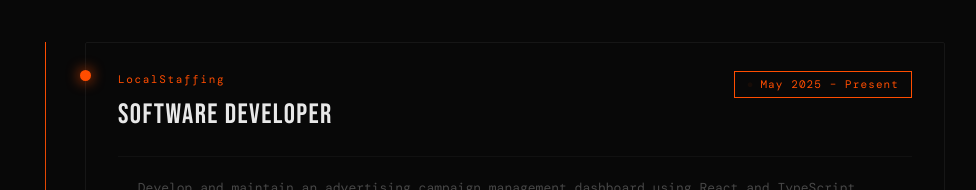
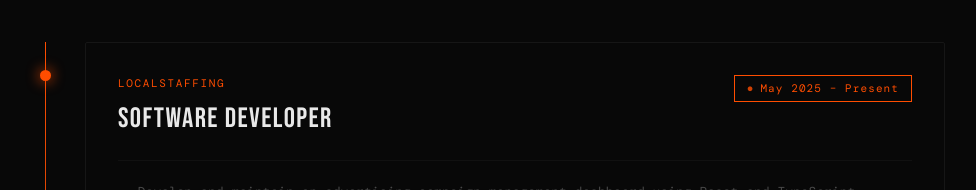
Before and after one commit to ShaNaim/personal-site, a React (Vite) app: page /portfolio in a window 1280 px wide. Shown: the part 1307-1497 px from the top of the page, without its empty margins (145-1121 px from the left). Built offline with nearby package versions, Linux system fonts and the light colour scheme; a web font is replaced by a local one.

Commit message:
:art: converted experience section

```diff
--- a/src/components/modules/portfolio/experience-section.tsx
+++ b/src/components/modules/portfolio/experience-section.tsx
@@ -1,169 +1,62 @@
-import { useState } from "react";
 import { FadeIn } from "@/components/common/fade-in";
 import { SectionLabel } from "@/components/common/section-label";
 import { experiences } from "@/data/portfolio/experience";
 
 export function ExperienceSection() {
-  const [hoveredExp, setHoveredExp] = useState<number | null>(null);
+  // Removed useState: We'll use Tailwind's 'group' utility for hover states instead.
 
   return (
-    <section
-      id="experience"
-      style={{
-        padding: "100px 48px",
-        position: "relative",
-        background: "var(--color-bg)",
-      }}
-    >
-      <div style={{ maxWidth: 900, margin: "0 auto" }}>
+    <section id="experience" className="relative py-[100px] px-12 bg-[var(--color-bg)]">
+      <div className="max-w-[900px] mx-auto">
         <FadeIn>
           <SectionLabel label="02 / Experience" />
-          <div
-            style={{
-              fontFamily: "'Bebas Neue', sans-serif",
-              fontSize: "clamp(48px, 8vw, 96px)",
-              lineHeight: 0.9,
-              color: "var(--color-text)",
-              marginBottom: 64,
-            }}
-          >
+          <h2 className="font-['Bebas_Neue'] text-[48px] md:text-[8vw] lg:text-[96px] leading-[0.9] text-[var(--color-text)] mb-16 uppercase">
             WHERE I'VE
             <br />
             WORKED
-          </div>
+          </h2>
         </FadeIn>
 
-        <div style={{ position: "relative", paddingLeft: 40 }}>
+        <div className="relative pl-10">
           {/* Timeline line */}
-          <div
-            style={{
-              position: "absolute",
-              left: 0,
-              top: 0,
-              bottom: 0,
-              width: 1,
-              background: "linear-gradient(to bottom, var(--color-brand), var(--color-stroke))",
-            }}
-          />
+          <div className="absolute left-0 top-0 bottom-0 w-[1px]" style={{ background: "linear-gradient(to bottom, var(--color-brand), var(--color-stroke))" }} />
 
           {experiences.map((exp, i) => (
             <FadeIn key={i} delay={i * 150} direction="left">
-              <div style={{ position: "relative", marginBottom: 48 }}>
+              <div className="group relative mb-12">
                 {/* Timeline dot */}
                 <div
-                  style={{
-                    position: "absolute",
-                    left: -5,
-                    top: 28,
-                    width: 11,
-                    height: 11,
-                    borderRadius: "50%",
-                    border: "2px solid var(--color-brand)",
-                    background: exp.current ? "var(--color-brand)" : "var(--color-bg)",
-                    boxShadow: exp.current ? "0 0 14px var(--color-brand)" : "none",
-                  }}
+                  className={`absolute -left-[45px] top-7 w-[11px] h-[11px] rounded-full border-2 border-[var(--color-brand)] transition-all duration-300
+                    ${exp.current ? "bg-[var(--color-brand)] shadow-[0_0_14px_var(--color-brand)]" : "bg-[var(--color-bg)]"}
+                    group-hover:scale-125`}
                 />
 
                 {/* Card */}
-                <div
-                  style={{
-                    padding: "28px 32px",
-                    borderRadius: 2,
-                    border: `1px solid ${hoveredExp === i ? "var(--color-brand)" : "var(--color-stroke)"}`,
-                    background: hoveredExp === i ? "var(--color-bg-card)" : "transparent",
-                    transition: "border-color 0.3s, background 0.3s",
-                  }}
-                  onMouseEnter={() => setHoveredExp(i)}
-                  onMouseLeave={() => setHoveredExp(null)}
-                >
+                <div className="p-7 md:p-8 rounded-[2px] border border-[var(--color-stroke)] bg-transparent transition-all duration-300 group-hover:border-[var(--color-brand)] group-hover:bg-[var(--color-bg-card)]">
                   {/* Card header */}
-                  <div
-                    style={{
-                      display: "flex",
-                      justifyContent: "space-between",
-                      alignItems: "flex-start",
-                      flexWrap: "wrap",
-                      gap: 12,
-                      marginBottom: 20,
-                    }}
-                  >
+                  <div className="flex flex-wrap justify-between items-start gap-3 mb-5">
                     <div>
-                      <div
-                        style={{
-                          fontSize: 11,
-                          color: "var(--color-brand)",
-                          letterSpacing: "0.15em",
-                          marginBottom: 6,
-                        }}
-                      >
-                        {exp.company}
-                      </div>
-                      <div
-                        style={{
-                          fontFamily: "'Bebas Neue', sans-serif",
-                          fontSize: 28,
-                          letterSpacing: "0.05em",
-                          color: "var(--color-text)",
-                        }}
-                      >
-                        {exp.title}
-                      </div>
+                      <div className="text-[11px] text-[var(--color-brand)] tracking-[0.15em] mb-1.5 uppercase">{exp.company}</div>
+                      <div className="font-['Bebas_Neue'] text-[28px] tracking-[0.05em] text-[var(--color-text)] uppercase">{exp.title}</div>
                     </div>
 
                     <span
-                      style={{
-                        fontSize: 11,
-                        padding: "4px 12px",
-                        border: "1px solid",
-                        borderColor: exp.current ? "var(--color-brand)" : "var(--color-stroke)",
-                        color: exp.current ? "var(--color-brand)" : "var(--color-text-dim)",
-                        letterSpacing: "0.1em",
-                        alignSelf: "flex-start",
-                      }}
+                      className={`text-[11px] px-3 py-1 border tracking-[0.1em] self-start flex items-center
+                        ${exp.current ? "border-[var(--color-brand)] text-[var(--color-brand)]" : "border-[var(--color-stroke)] text-[var(--color-text-dim)]"}`}
                     >
-                      {exp.current && (
-                        <span
-                          style={{
-                            marginRight: 6,
-                            animation: "blink 1.2s infinite",
-                          }}
-                        >
-                          ●
-                        </span>
-                      )}
+                      {exp.current && <span className="mr-1.5 animate-pulse">●</span>}
                       {exp.period}
                     </span>
                   </div>
 
-                  <div
-                    style={{
-                      height: 1,
-                      background: "var(--color-stroke-subtle)",
-                      marginBottom: 20,
-                    }}
-                  />
+                  <div className="h-[1px] bg-[var(--color-stroke-subtle)] mb-5" />
 
                   {/* Points */}
-                  <ul style={{ listStyle: "none", display: "flex", flexDirection: "column", gap: 12 }}>
+                  <ul className="flex flex-col gap-3 list-none">
                     {exp.points.map((pt, j) => (
-                      <li key={j} style={{ display: "flex", gap: 12, fontSize: 13, lineHeight: 1.7 }}>
-                        <span
-                          style={{
-                            color: "var(--color-brand)",
-                            marginTop: 2,
-                            flexShrink: 0,
-                          }}
-                        >
-                          →
-                        </span>
-                        <span
-                          style={{
-                            color: hoveredExp === i ? "var(--color-text-muted)" : "#484848",
-                            transition: "color 0.2s",
-                          }}
-                        >
-                          {pt}
-                        </span>
+                      <li key={j} className="flex gap-3 text-[13px] leading-[1.7]">
+                        <span className="text-[var(--color-brand)] shrink-0 mt-0.5">→</span>
+                        <span className="text-[#484848] transition-colors duration-200 group-hover:text-[var(--color-text-muted)]">{pt}</span>
                       </li>
                     ))}
                   </ul>
```
